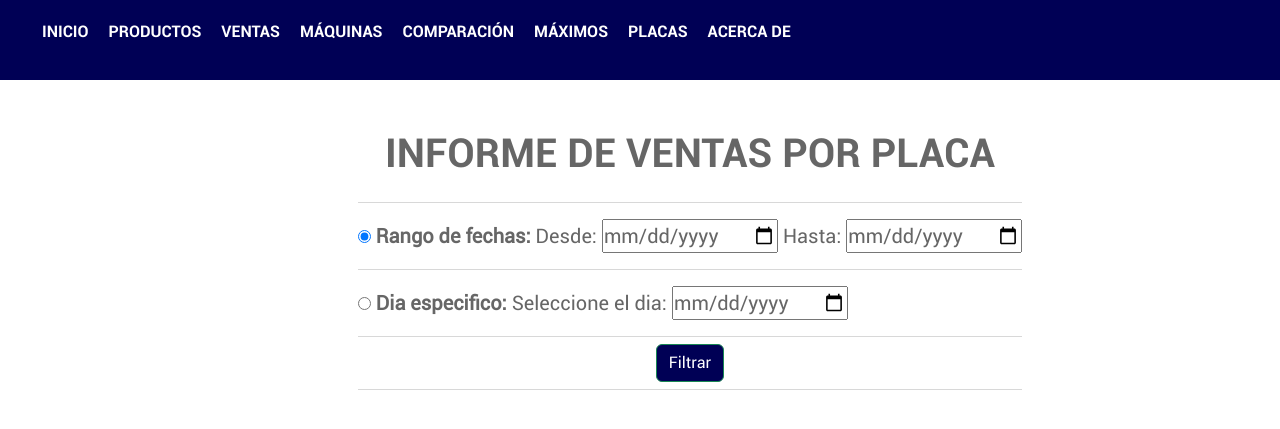
After one commit to KevinCabHer/Consultas, a Django app: page /placas/ in a window 1280 px wide; the page is wider, and only the part inside the window is pictured. The commit adds this page. Shown: the top 429 px of that part. Run offline with Django 3.2, Linux system fonts and the light colour scheme; some libraries are stand-ins or nearby versions.

Commit message:
Informe placas funcional

```diff
--- a/gestion_consultas/informes/models.py
+++ b/gestion_consultas/informes/models.py
@@ -54,6 +54,7 @@ class TbBilling(models.Model):
 
 class TbBillingdetail(models.Model):
     id_billingdetail = models.BigAutoField(db_column='Id_BillingDetail', primary_key=True)  # Field name made lowercase.
+    #id_billing = models.ForeignKey('TbBilling', models.DO_NOTHING,)
     id_billing = models.BigIntegerField(db_column='Id_Billing')  # Field name made lowercase.
     billinglinenumber = models.IntegerField(db_column='BillingLineNumber')  # Field name made lowercase.
     id_product = models.ForeignKey('TbProduct', models.DO_NOTHING, db_column='Id_Product')  # Field name made lowercase.
@@ -64,7 +65,7 @@ class TbBillingdetail(models.Model):
     billinlinedata = models.TextField(db_column='BillinLineData', blank=True, null=True)  # Field name made lowercase.
 
     def __str__(self):
-        return self.id_billingdetail
+        return str(self.id_billing)
 
     class Meta:
         managed = False
@@ -232,7 +233,7 @@ class TbProduct(models.Model):
     productdata = models.TextField(db_column='ProductData', blank=True, null=True)  # Field name made lowercase.
 
     def __str__(self):
-        return self.productname
+        return str(self.id_product)
 
     class Meta:
         managed = False
--- a/gestion_consultas/informes/urls.py
+++ b/gestion_consultas/informes/urls.py
@@ -12,4 +12,5 @@ urlpatterns = [
    path('comparacion/', views.comparacion, name="comparacion"),
    path('horas/', views.horas, name="horas"),
    path('maximos/', views.maximos, name="maximos"),
+   path('placas/', views.placas, name = "placas")
 ]
--- a/gestion_consultas/informes/views.py
+++ b/gestion_consultas/informes/views.py
@@ -33,20 +33,25 @@ def about(request):
     return render(request, 'informes/about.html',{})
 
 def productos(request):
+    #Consulta los productos disponibles
     tabla = models.TbProduct.objects.all().values_list('id_product', 'productname', 'id_category', 'productprice', named = True)
     context = {'tabla' : tabla}
     return render(request, 'informes/productos.html',context)
 
 def ventas(request):
 
-    device =    []#id maquinas  #esto se puede mejorar
+    #contenedores
+    device =    []
     vector_total = []
     vector_gran_total = []
+    name_zona = []
+    name_maquina = []
     placas = 0
     total = 0
+    acum = 0
+    #Rango fecha seleccionada por el usuario
+    date_range = request.POST.get('fecha')
 
-    date_range = request.POST.get('fecha')
-    #esto se puede mejorar
     if date_range != "default" and date_range != None:
 
         start_date = datetime.date.today()
@@ -55,42 +60,38 @@ def ventas(request):
         if date_range == "hoy":
             start_date = datetime.date.today()
             end_date = datetime.date.today()+datetime.timedelta(days=1)
-
         if date_range == "ayer":
             start_date = datetime.date.today()-datetime.timedelta(days=1)
             end_date = datetime.date.today()
-
         if date_range == "semana":
             start_date = datetime.date.today()-datetime.timedelta(days=7)
             end_date = datetime.date.today()
-
         if date_range == "mes":
             start_date = datetime.date.today()-datetime.timedelta(days=30)
             end_date = datetime.date.today()
-
         if date_range == "rango":
             start_date = request.POST.get('fechainicial')
             end_date = request.POST.get('fechafinal')
 
 
-        querys = models.TbBilling.objects.filter(billingtransaciondate__range=(start_date, end_date)).values_list('id_device', 'billingtransaciondate', 'billingtotal', named = True)
-        #######################
-        device1 = models.TbDevice.objects.select_related('id_devizezone').all()
-        for dev1 in device1:
-            print(dev1.id_device )
-            print(dev1.id_devizezone.devicezonename)
-        #########################
-        #recorre las id de las maquinas
+        querys = models.TbBilling.objects.filter(billingtransaciondate__range=(start_date, end_date)).values_list('id_device', 'billingtransaciondate', 'billingtotal', named = True).order_by('id_device')
+        devices = models.TbDevice.objects.select_related('id_devizezone').all()
+        for dev in devices:
+            device.append(dev.id_device)
+            name_maquina.append(dev.devicename)
+            name_zona.append(dev.id_devizezone.devicezonename)
+
         for dev in device:
             #recorre el query en busca de las ventas segun id maquina
             for query in querys:
-                if query.id_device == int(dev):
+                if str(query.id_device) == str(dev):
                     #sumatoria de ventas de la maquina
                     total = query.billingtotal + total
                     #cantidad de placas vendidas
                     placas = placas + 1
-            #agregando a lista con columnas: id maquina - placas vendidas - total vendido
-            vector_total.append(dev)
+            #agregando a lista con columnas: nombre zona - nombre maquina - placas vendidas - total vendido
+            vector_total.append(name_zona[acum])
+            vector_total.append(name_maquina[acum])
             vector_total.append(placas)
             vector_total.append(total)
             #agregando a lista de lista
@@ -99,9 +100,11 @@ def ventas(request):
             vector_total = []
             total = 0
             placas = 0
+            acum = acum + 1
         #print(device1)
-        #print(vector_gran_total)
+        print(vector_gran_total)
         context = {
+            'gran_total':vector_gran_total,
             'estado': 1}
 
     else:
@@ -129,16 +132,13 @@ def maquinas(request):
 
     if start_date != None and end_date != None and select_zona != None:
         start_date2 = datetime.datetime.strptime(start_date, '%Y-%m-%d')
-        end_date2 = datetime.datetime.strptime(end_date, '%Y-%m-%d') + datetime.timedelta(days=1)
+        end_date2 = datetime.datetime.strptime
+        (end_date, '%Y-%m-%d') + datetime.timedelta(days=1)
         #busqueda de las ventas que coinciden con el id de la maquina y la fecha establecida
         querys = models.TbBilling.objects.filter(id_device=id_maquina, billingtransaciondate__range=(start_date2, end_date2)).select_related()
         #querys = []
         for query in querys:
             total = query.billingtotal + total
-
-    #busqueda de las ventas diarias de la maquina
-    ##creacion fechas diarias
-    #if start_date != None and end_date != None:
 
         conv_fecha_ini = datetime.datetime.strptime(start_date, '%Y-%m-%d')
         conv_fecha_fin = datetime.datetime.strptime(end_date, '%Y-%m-%d') + datetime.timedelta(days=1)
@@ -451,7 +451,7 @@ def maximos(request):
     device_str = maquinas[1]
 
     #En caso de seleccionar filtro por rango de fecha, siempre y cuando sea una fecha valida
-    if chk == "1" and fecha_ini != "" and fecha_fin != "":
+    if chk == "1" and fecha_ini != "" and fecha_fin != "" and len(device_new) != 0:
         cont = []
         dias = []
         maximos = []
@@ -531,9 +531,8 @@ def maximos(request):
             'rango'    :  "DIAS"
         }
 
-
     #En caso de seleccionar filtro por dia, siempre y cuando sea una fecha valida
-    elif chk == "2" and dia != "":
+    elif chk == "2" and dia != "" and len(device_new) != 0:
         maximos = []
         promedio = []
         horas = []
@@ -624,6 +623,124 @@ def maximos(request):
 
     return render(request,'informes/maximos.html',context)
 
+def placas(request):
+
+    #Valores seleccionados en el front para el filtro
+    chk = request.POST.get("seleccion_rango")
+    fecha_ini = request.POST.get("fechainicial")
+    fecha_fin = request.POST.get("fechafinal")
+    dia = request.POST.get("dia")
+
+    #función que devuelve los Id de las maquinas seleccionadas como String y Entero
+    maquinas = device(request)
+    device_new = maquinas[0]
+    device_str = maquinas[1]
+
+    #en caso de seleccionar por rango de dias
+    if chk == "2" and dia != "":
+
+        dic = {}
+
+        fecha_ini_ = datetime.datetime.strptime(dia, '%Y-%m-%d').replace(hour=0, minute=0, second=0, microsecond=0)
+        fecha_fin_ = datetime.datetime.strptime(dia, '%Y-%m-%d').replace(hour=23, minute=59, second=59, microsecond=0)
+
+        query_detail  = models.TbBillingdetail.objects.select_related('id_product').filter(billinlinedate__range=(fecha_ini_,fecha_fin_))
+
+        query_product = models.TbProduct.objects.all().values_list('id_product', 'productname', named = True )
+
+        cont2 = 0
+
+        for product in query_product:
+            cont = 0
+            #print("entre al for 1")
+            for detail in query_detail:
+
+                if str(product.id_product) == str(detail.id_product):
+                    #print("entre al if")
+                    cont = cont + 1
+
+            if True:
+                #print(cont)
+                cont2 = cont2 + cont
+                if (product.productname) in dic:
+                    #print("entre")
+                    dic[(product.productname)] = dic.get(product.productname) + cont
+                else:
+                    dic[(product.productname)] = (cont)
+        #print(cont2)
+        #print(dic)
+
+        menor = ([key for key, value in dic.items() if value == min(dic.values())])
+        mayor = ([key for key, value in dic.items() if value == max(dic.values())])
+
+        context = {
+            'rango' : "DIA",
+            'ventas' : dic,
+            'total' : cont2,
+            'prueba': "check1",
+            'estado': 1,
+            'menor': menor,
+            'mayor': mayor,
+            'fecha_ini': fecha_ini_,
+            'fecha_fin':fecha_fin_
+        }
+
+    #en caso de seleccionar
+    elif chk == "1" and fecha_fin != "" and fecha_ini != "":
+        print("entre")
+        dic = {}
+
+        fecha_ini_ = datetime.datetime.strptime(fecha_ini, '%Y-%m-%d').replace(hour=0, minute=0, second=0, microsecond=0)
+        fecha_fin_ = datetime.datetime.strptime(fecha_fin, '%Y-%m-%d').replace(hour=23, minute=59, second=59, microsecond=0)
+
+        query_detail  = models.TbBillingdetail.objects.select_related('id_product').filter(billinlinedate__range=(fecha_ini_,fecha_fin_))
+
+        query_product = models.TbProduct.objects.all().values_list('id_product', 'productname', named = True )
+
+        cont2 = 0
+
+        for product in query_product:
+            cont = 0
+            #print("entre al for 1")
+            for detail in query_detail:
+
+                if str(product.id_product) == str(detail.id_product):
+                    #print("entre al if")
+                    cont = cont + 1
+
+            if True:
+                #print(cont)
+                cont2 = cont2 + cont
+                if (product.productname) in dic:
+                    #print("entre")
+                    dic[(product.productname)] = dic.get(product.productname) + cont
+                else:
+                    dic[(product.productname)] = (cont)
+
+        menor = ([key for key, value in dic.items() if value == min(dic.values())])
+        mayor = ([key for key, value in dic.items() if value == max(dic.values())])
+
+
+        context = {
+            'rango' : "DIAS",
+            'ventas' : dic,
+            'total' : cont2,
+            'prueba': "check1",
+            'estado': 1,
+            'mayor': mayor,
+            'menor': menor,
+            'fecha_ini': fecha_ini_,
+            'fecha_fin':fecha_fin_
+
+        }
+
+    else:
+
+        context = {
+            'estado': 0,
+        }
+    return render (request, 'informes/placas.html', context)
+
 #Validación de los checkbox seleccionados
 def device(request):
     #contenedores
@@ -650,6 +767,7 @@ def device(request):
 
     return (device_full)
 
+
 def pdf(request):
     template = get_template('informes/ventas.html')
     html = template.render(context1)
--- a/gestion_consultas/templates/graficos/graficos.html
+++ b/gestion_consultas/templates/graficos/graficos.html
@@ -107,3 +107,32 @@
     chart.draw(data, options);
   }
 </script>
+
+<!-- GRAFICO PLACAS -->
+
+<script type="text/javascript">
+  google.charts.load('current', {'packages':['bar']});
+  google.charts.setOnLoadCallback(drawChart);
+
+  function drawChart() {
+    var data = google.visualization.arrayToDataTable([
+      ['Producto', 'Cantidad'],
+      {% for key, value in ventas.items %}
+      ['{{key}}' , {{value}}],
+      {% endfor %}
+    ]);
+
+
+
+    var options = {
+      chart: {
+        title: '',
+      },
+      bars: 'horizontal' // Required for Material Bar Charts.
+    };
+
+    var chart = new google.charts.Bar(document.getElementById('placas'));
+
+    chart.draw(data, google.charts.Bar.convertOptions(options));
+  }
+</script>
--- /dev/null
+++ b/gestion_consultas/templates/informes/placas.html
@@ -0,0 +1,145 @@
+{% extends 'layouts/base.html' %}
+
+{% block 'content' %}
+<h1>INFORME DE VENTAS POR PLACA</h1>
+
+<form action="/placas/" method="POST" style = "font-size: 20px;">
+    {% csrf_token %}
+    <hr/>
+
+    <div>
+        <input type="radio" id="ck_rango" name="seleccion_rango" value="1" checked>
+        <labe for="ck_rango"><b>Rango de fechas: </b></label>
+
+        <label for="fechainicial">Desde: </label>
+        <input name="fechainicial" id="fechainicial" type="date"></input>
+
+        <label for="fechafinal">Hasta: </label>
+        <input name="fechafinal" id="fechafinal" type="date" ></input>
+    </div>
+    <hr/>
+
+    <div>
+        <input type="radio" id="ck_dia" name="seleccion_rango" value="2">
+        <labe for="ck_dia"><b>Dia especifico: </b></label>
+
+        <label for="dia">Seleccione el dia: </label>
+        <input name="dia" id="dia" type="date" ></input>
+    </div>
+
+    <hr/>
+    <div style = "display: flex; justify-content: center; align-items: center; spacing: 20px; padding: 10px;" >
+        <button class = "btn btn-success" style="background-color:rgb(0,0,85)" >Filtrar</button>
+    </div>
+    <hr/>
+</form>
+
+{% if estado == 1 %}
+
+<hr/>
+<h3>REPORTE DE PRODUCTOS VENDIDOS POR {{rango}}</h3>
+<h4 style = "color: black;"> Desde: {{fecha_ini}} Hasta: {{fecha_fin}}</h4>
+<hr/>
+    <div class = "container">
+        <div class = "row">
+            <div class = "cold-md-4.offset-md-4">
+                <div class = "tile">
+                    <div class = "tile-body">
+                        <div class = "table-resposive">
+                            <table class = "table table-hover table-bordered" id = "tablafacturas">
+                                <thead class = "table-dark " >
+                                    <tr>
+
+                                        <th style = "Color: white;">PRODUCTO</th>
+                                        <th style = "Color: white;">CANTIDAD VENDIDA</th>
+
+                                    </tr>
+                                </thead>
+                                <tbody>
+                                    {% for key,value in ventas.items %}
+                                    <tr>
+                                        <td>{{ key }}</td>
+                                        <td>{{ value }}</td>
+                                    </tr>
+                                    {% endfor %}
+                                    <tr class = "table-dark">
+                                        <td style = "Color: white;"> Total </td>
+                                        <td style = "Color: white;"> {{total}} </td>
+                                    </tr>
+                                </tbody>
+                            </table>
+                        </div>
+                    </div>
+                </div>
+            </div>
+        </div>
+    </div>
+<hr/>
+
+
+<h3>PRODUCTOS CON MENOS VENTAS</h3>
+<hr/>
+    <div class = "container">
+        <div class = "row">
+            <div class = "cold-md-4.offset-md-4">
+                <div class = "tile">
+                    <div class = "tile-body">
+                        <div class = "table-resposive">
+                            <table class = "table table-hover table-bordered" id = "tablafacturas">
+                                <thead class = "table-dark " >
+                                    <tr>
+                                        <th style = "Color: white;">PRODUCTO</th>
+                                    </tr>
+                                </thead>
+                                <tbody>
+                                    {% for val in menor %}
+                                    <tr>
+                                        <td>{{ val }}</td>
+                                    </tr>
+                                    {% endfor %}
+                                </tbody>
+                            </table>
+                        </div>
+                    </div>
+                </div>
+            </div>
+        </div>
+    </div>
+    <hr/>
+
+
+<h3>PRODUCTOS CON MAYOR VENTAS</h3>
+<hr/>
+    <div class = "container">
+        <div class = "row">
+            <div class = "cold-md-4.offset-md-4">
+                <div class = "tile">
+                    <div class = "tile-body">
+                        <div class = "table-resposive">
+                            <table class = "table table-hover table-bordered" id = "tablafacturas">
+                                <thead class = "table-dark " >
+                                    <tr>
+                                        <th style = "Color: white;">PRODUCTO</th>
+                                    </tr>
+                                </thead>
+                                <tbody>
+                                    {% for val in mayor %}
+                                    <tr>
+                                        <td>{{ val }}</td>
+                                    </tr>
+                                    {% endfor %}
+                                </tbody>
+                            </table>
+                        </div>
+                    </div>
+                </div>
+            </div>
+        </div>
+    </div>
+
+    <hr/>
+    <h2>GRAFICO VENTAS DE PLACAS</h2>
+    <div id="placas" style="width: 900px; height: 500px;"></div>
+{% endif %}
+
+{% endblock  %}
--- a/gestion_consultas/templates/layouts/barra-nav.html
+++ b/gestion_consultas/templates/layouts/barra-nav.html
@@ -7,6 +7,7 @@
             <li><a  href = "{% url 'maquinas' %}"> Máquinas </a><li>
             <li><a  href = "{% url 'comparacion' %}"> Comparación </a><li>
             <li><a  href = "{% url 'maximos' %}"> Máximos </a><li>
+            <li><a  href = "{% url 'placas' %}"> Placas </a><li>
             <li><a  href = "{% url 'about' %}"> Acerca De </a><li>
             <!--<img class=titulo src="{% static '/img/prueba.PNG' %}" alt="My image">-->
         </ul>
--- a/gestion_consultas/templates/layouts/base.html
+++ b/gestion_consultas/templates/layouts/base.html
@@ -3,6 +3,7 @@
 <!DOCTYPE html>
 <html lang="en">
 <head>
+    <link rel="icon" href="{% static '/img/ci24.png' %}">
     <title>{% block 'title' %}{% endblock  %}</title>
     <script type="text/javascript" src="https://www.gstatic.com/charts/loader.js"></script>
     {% include 'graficos/graficos.html' %}
```
Also changed, not shown: gestion_consultas/templates/informes/ventas.html (+9 -7 lines), gestion_consultas/static/img/ci24.png (added).
